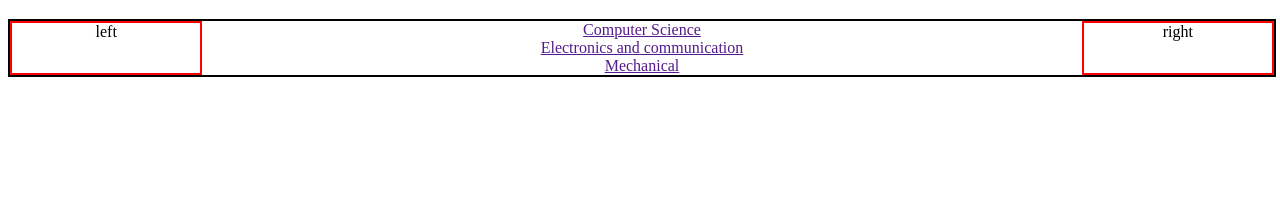
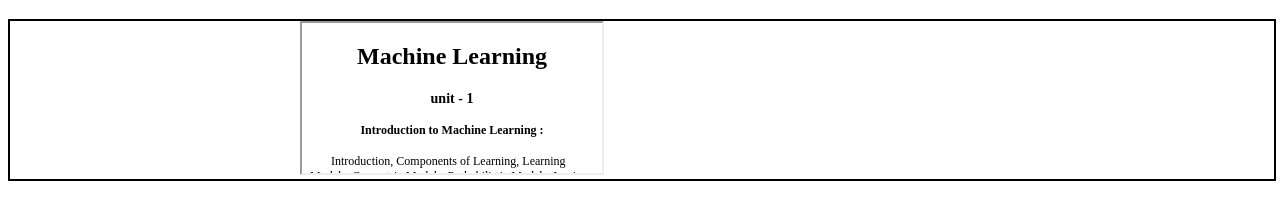
Before and after one commit to Naidu549/MyLearning, a plain HTML site: page index.html in a window 1280 px wide. Shown: the part 61-280 px from the top of the page. Drawn offline with Linux system fonts and the light colour scheme.

Commit message:
Update index.html

```diff
--- a/index.html
+++ b/index.html
@@ -32,13 +32,10 @@ border:2px solid red;
 </head>
 <body>
 <div id="container">
-<div id="left">left</div>
 <div id="center">
-<a href="">Computer Science</a><br>
-<a href="">Electronics and communication</a><br>
-<a href="">Mechanical</a>
+<iframe src="ml.html">
 </div>
-<div id="right">right</div>
+
 <div>
 </body>
 </html>
```
